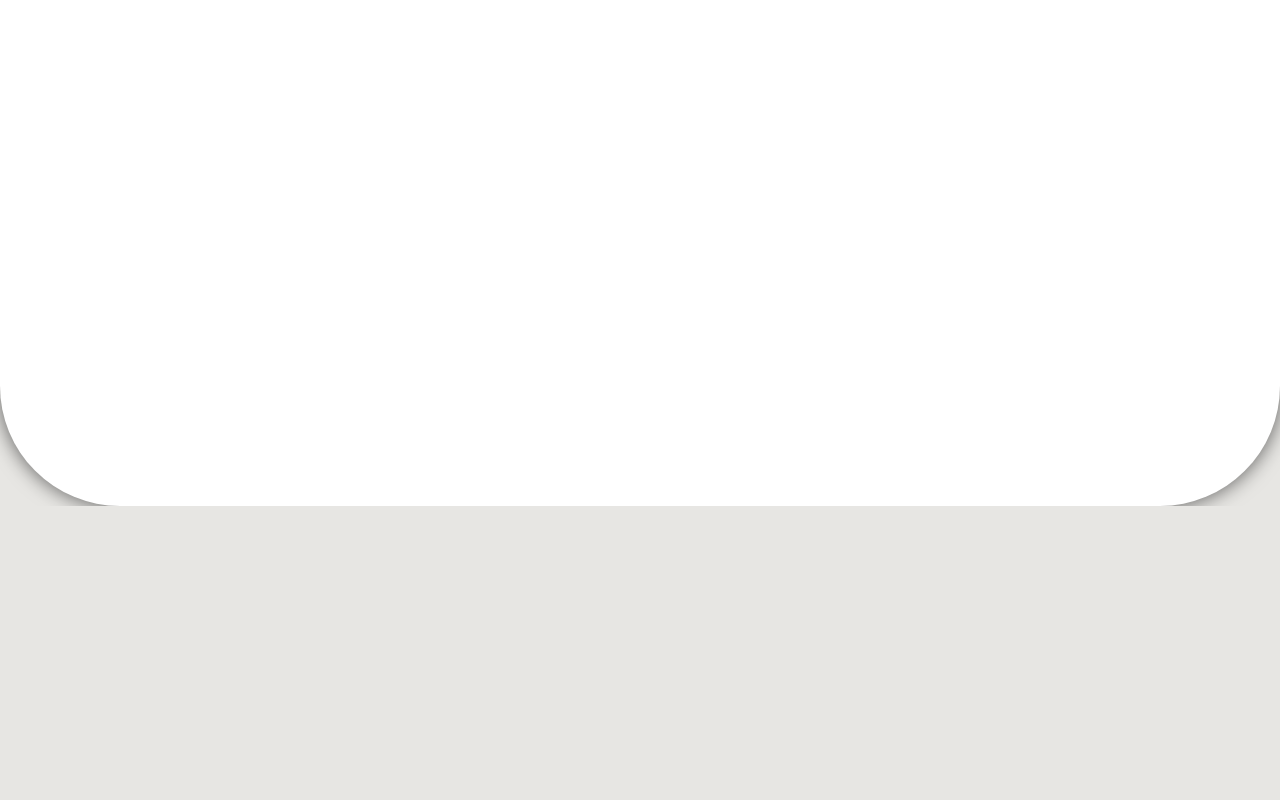
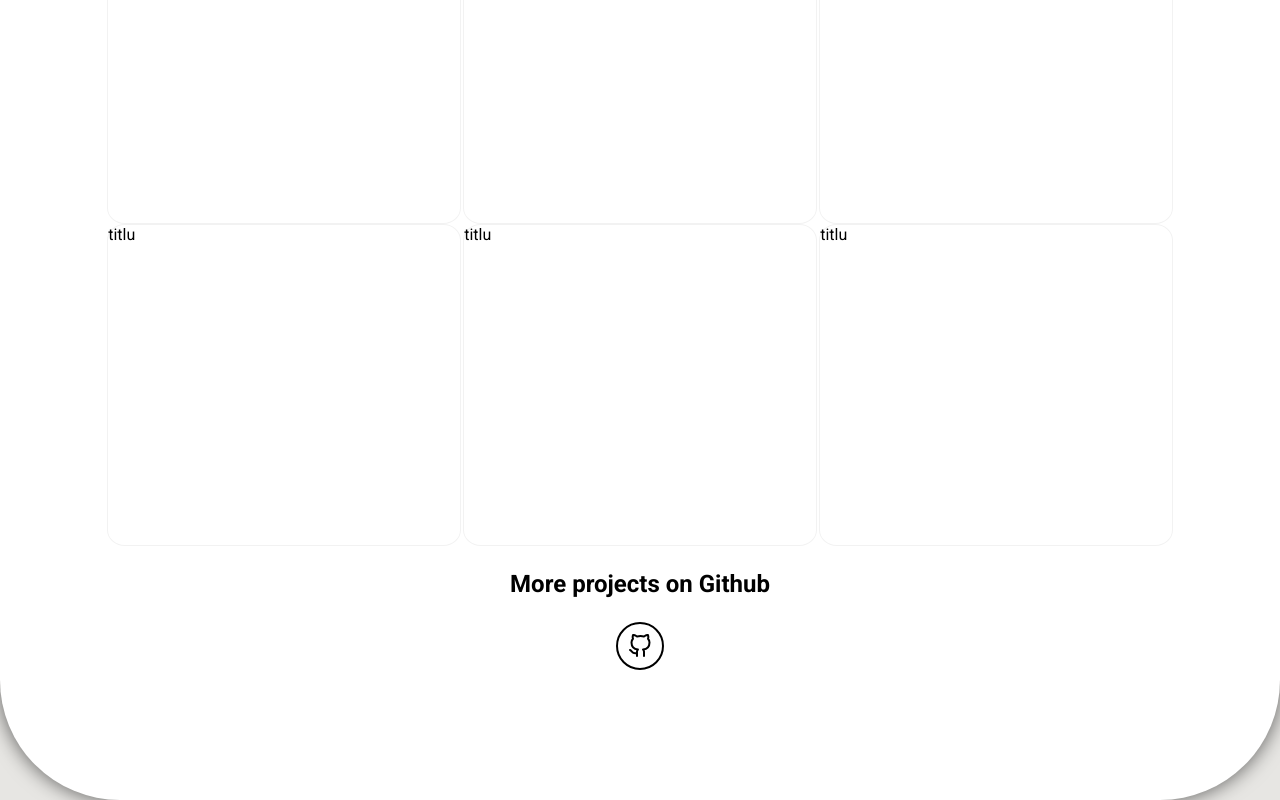
Before and after one commit to razvanparos/razvan-paros, a React (Create React App) app: page / in a window 1280 px wide. Shown: the part 1780-2580 px from the top of the page. Before the commit the page ends 2286 px from the top, so only its background shows below. Built offline with nearby package versions, Linux system fonts and the light colour scheme.

Commit message:
added projects section

```diff
--- a/src/Components/Header/Header.jsx
+++ b/src/Components/Header/Header.jsx
@@ -8,7 +8,7 @@ function Header() {
         <ul className='header-menu'>
             <li><Link activeClass='active' to='main' smooth={true} duration={500} offset={-100}>Home.</Link></li>
             <li><Link activeClass='active' to='skills' smooth={true} duration={500} offset={-30}>Skills.</Link></li>
-            <li><Link activeClass='active' to='projects' smooth={true} duration={500}>Projects.</Link></li>
+            <li><Link activeClass='active' to='projects' smooth={true} duration={500} offset={30}>Projects.</Link></li>
             <li><Link activeClass='active' to='contact' smooth={true} duration={500}>Contact.</Link></li>
         </ul>
     </div>
--- a/src/Components/Main/Main.jsx
+++ b/src/Components/Main/Main.jsx
@@ -16,7 +16,7 @@ function Main() {
         <div className='header-menu'>
             <a href='https://github.com/razvanparos' target='_blank' className='border'><FiGithub className='socials-icon'/></a>
             <a href='https://www.linkedin.com/in/razvanparos-frontend/' target='_blank' className='border'><FaLinkedinIn className='socials-icon'/></a>
-            <a href='https://www.linkedin.com/in/razvanparos-frontend/' target='_blank' className='border'><p className='socials-icon'>CV</p></a>
+            <a href='https://www.linkedin.com/in/razvanparos-frontend/overlay/1718312651555/single-media-viewer/?profileId=ACoAAD3ONOsB0zh_zefve425N3RrQJ9MUCxkXGo' target='_blank' className='border'><p className='socials-icon'>CV</p></a>
         </div>
 
     </Element>
--- /dev/null
+++ b/src/Components/ProjectCard/ProjectCard.css
@@ -0,0 +1,7 @@
+.projects-card{
+    border: 1px solid #f2f2f2;
+    height: 320px;
+    width: 33%;
+    max-width: 530px;
+    border-radius: 5%;
+}
--- /dev/null
+++ b/src/Components/ProjectCard/ProjectCard.jsx
@@ -0,0 +1,11 @@
+import './ProjectCard.css';
+
+function ProjectCard(props) {
+  return (
+    <div className="projects-card">
+        <p>{props.data.title}</p>
+    </div>
+  );
+}
+
+export default ProjectCard;
--- a/src/Components/Projects/Projects.css
+++ b/src/Components/Projects/Projects.css
@@ -1,16 +1,26 @@
 .projects-div{
     max-width: 100%;
-    height: 700px;
+    height: fit-content;
     background-color: white;
     box-shadow: 0px 0px 19px 1px rgba(0,0,0,0.56);
     border-bottom-left-radius: 120px;
     border-bottom-right-radius: 120px;
     border-top-right-radius: 120px;
     border-top-left-radius: 120px;
-    padding: 48px;
+    padding: 130px 48px;
     display: flex;
-    justify-content: center;
+    flex-direction: column;
+    justify-content: space-between;
+    align-items: center;
+    row-gap: 24px;
 }
 .projects-title{
     font-size: 32px;
 }
+.projects-viewer{
+    width: 90%;
+    height: 100%;
+    display: flex;
+    justify-content: space-between;
+    flex-wrap: wrap;
+}
--- a/src/Components/Projects/Projects.jsx
+++ b/src/Components/Projects/Projects.jsx
@@ -1,10 +1,21 @@
 import './Projects.css';
 import { Element } from 'react-scroll';
+import projectsList from "../../Projects.json"
+import ProjectCard from '../ProjectCard/ProjectCard';
+import { FiGithub } from "react-icons/fi";
 
 function Projects() {
   return (
     <Element className="projects-div padding" name="projects">
         <h2 className='projects-title'>Projects.</h2>
+        <div className='projects-viewer'>
+          {projectsList.length > 0 && projectsList.map((p) => {
+            return <ProjectCard key={p.id} data={p}/>
+          })}
+        </div>
+        <h2>More projects on Github</h2>
+        <a href='https://github.com/razvanparos?tab=repositories' target='_blank' className='border'><FiGithub className='socials-icon'/></a>
+
     </Element>
   );
 }
--- /dev/null
+++ b/src/Projects.json
@@ -0,0 +1,44 @@
+[
+    {
+        "id":0,
+        "title":"titlu",
+        "description":"descriere",
+        "github":"link",
+        "live":"live"
+    },
+    {
+        "id":1,
+        "title":"titlu",
+        "description":"descriere",
+        "github":"link",
+        "live":"live"
+    },
+    {
+        "id":2,
+        "title":"titlu",
+        "description":"descriere",
+        "github":"link",
+        "live":"live"
+    },
+    {
+        "id":3,
+        "title":"titlu",
+        "description":"descriere",
+        "github":"link",
+        "live":"live"
+    },
+    {
+        "id":4,
+        "title":"titlu",
+        "description":"descriere",
+        "github":"link",
+        "live":"live"
+    },
+    {
+        "id":5,
+        "title":"titlu",
+        "description":"descriere",
+        "github":"link",
+        "live":"live"
+    }
+]
```
